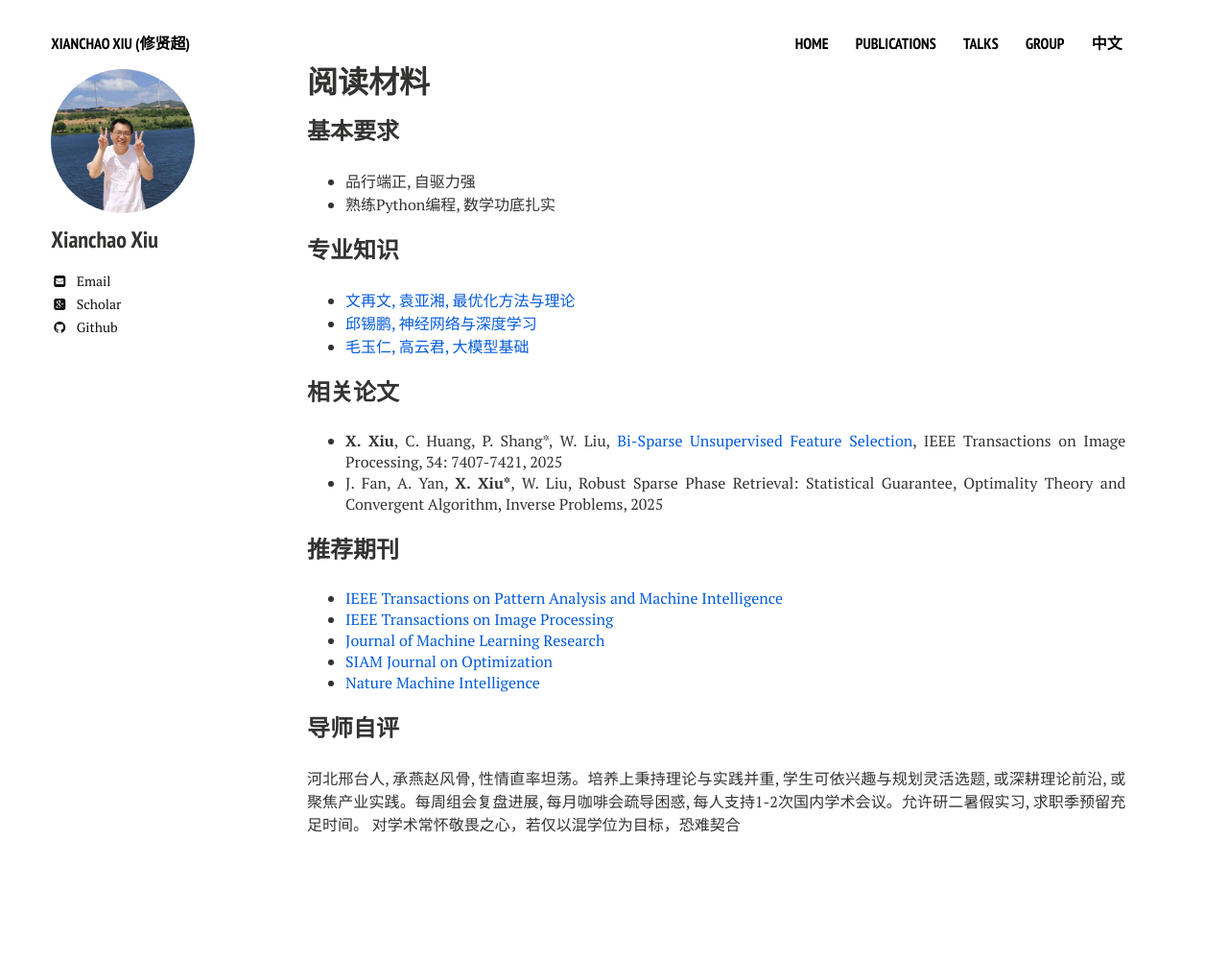
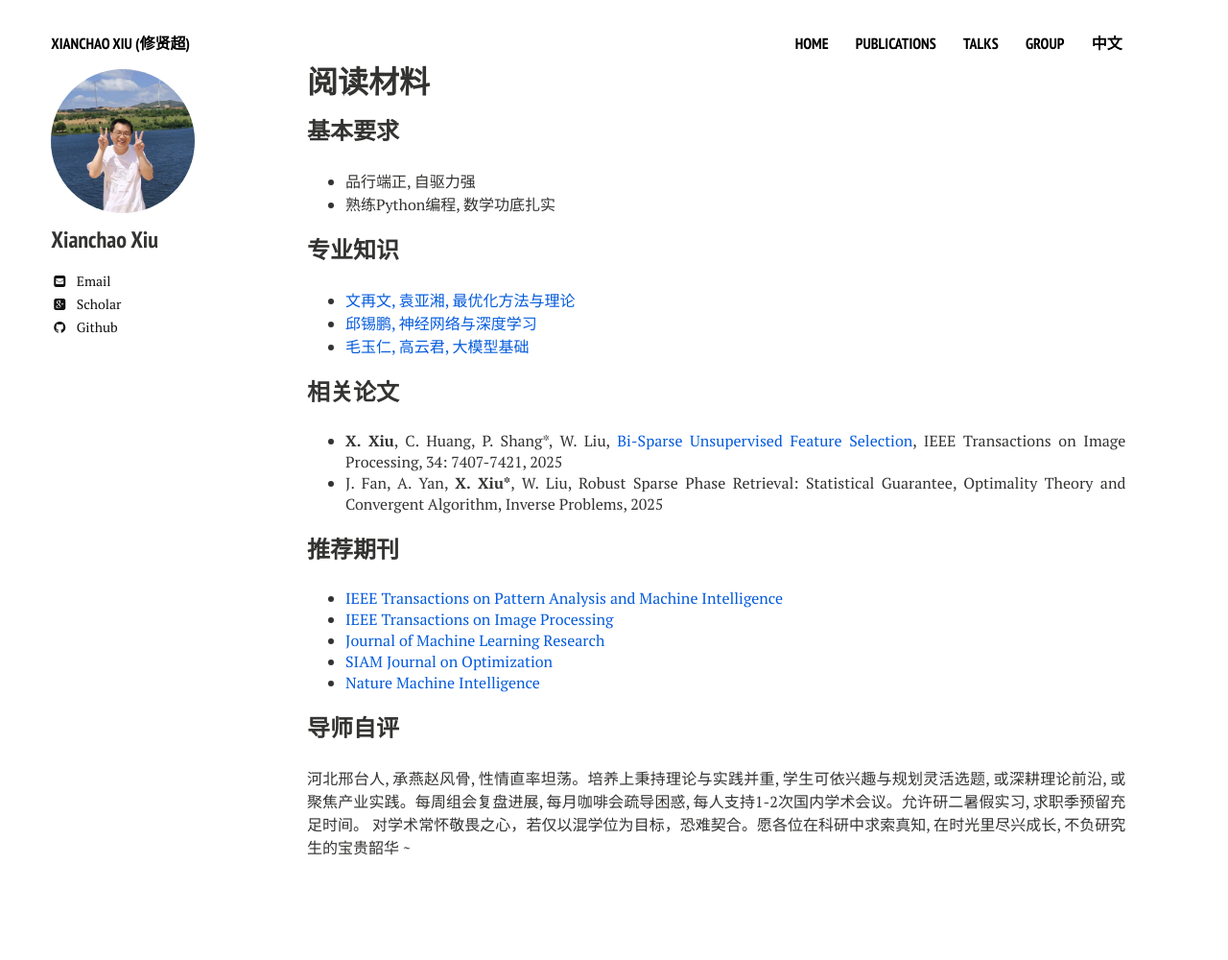
Before and after one commit to xianchaoxiu/xianchaoxiu.github.io, a Jekyll site: the page built from chinese/reading/index.md, in a window 1280 px wide. Shown: the whole page at 96% size. Built offline with Jekyll 4.4.1, drawn with Linux system fonts in a browser that asks for light colours; nearby versions of some CDN libraries; before the commit the page ends 976 px from its top, so only the background shows below that.

Commit message:
Update index.md

```diff
--- a/chinese/reading/index.md
+++ b/chinese/reading/index.md
@@ -34,4 +34,4 @@ share: false
 
 ### 导师自评
 河北邢台人, 承燕赵风骨, 性情直率坦荡。培养上秉持理论与实践并重, 学生可依兴趣与规划灵活选题, 或深耕理论前沿, 或聚焦产业实践。每周组会复盘进展, 每月咖啡会疏导困惑, 每人支持1-2次国内学术会议。允许研二暑假实习, 求职季预留充足时间。
-对学术常怀敬畏之心，若仅以混学位为目标，恐难契合
+对学术常怀敬畏之心，若仅以混学位为目标，恐难契合。愿各位在科研中求索真知, 在时光里尽兴成长, 不负研究生的宝贵韶华 ~
```
